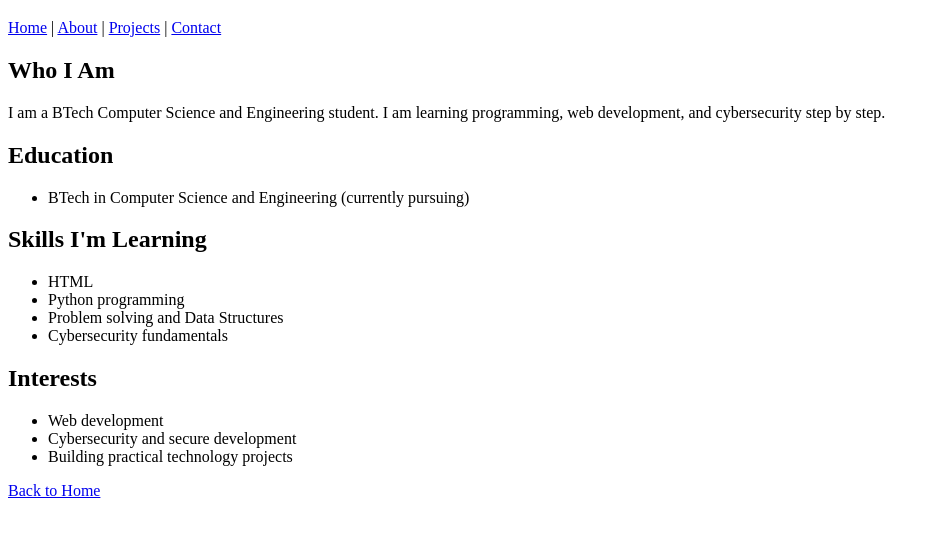
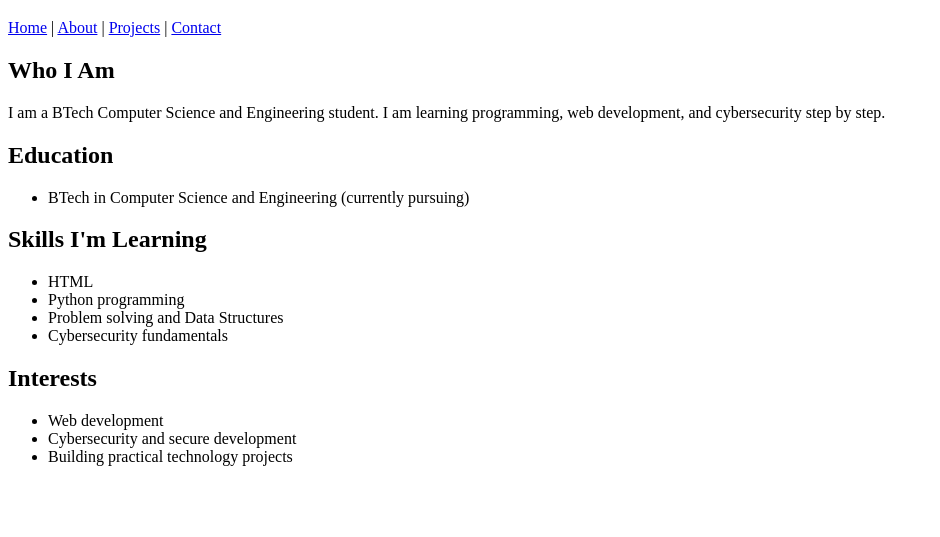
Before and after one commit to ashishtiwari2712006-del/BURPSTACK-Portfolio, a plain HTML site: page about.html in a window 1280 px wide. Shown: the part 61-598 px from the top of the page, without its empty margins (0-940 px from the left). Drawn offline with Linux system fonts and the light colour scheme.

Commit message:
Remove footer from about.html
Removed footer section with back to home link.

```diff
--- a/about.html
+++ b/about.html
@@ -49,9 +49,5 @@
       </ul>
     </section>
   </main>
-
-  <footer>
-    <p><a href="index.html">Back to Home</a></p>
-  </footer>
 </body>
 </html>
```
